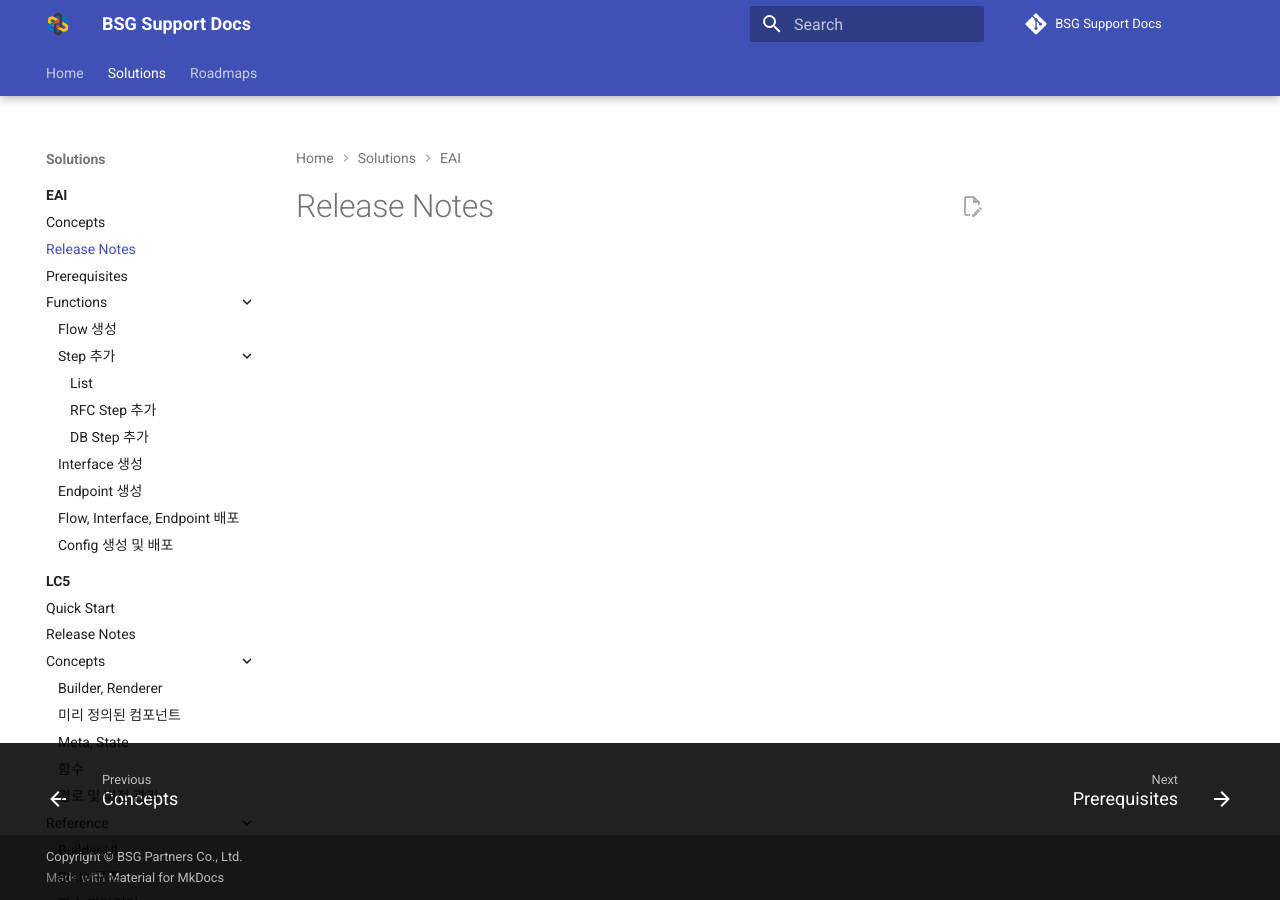
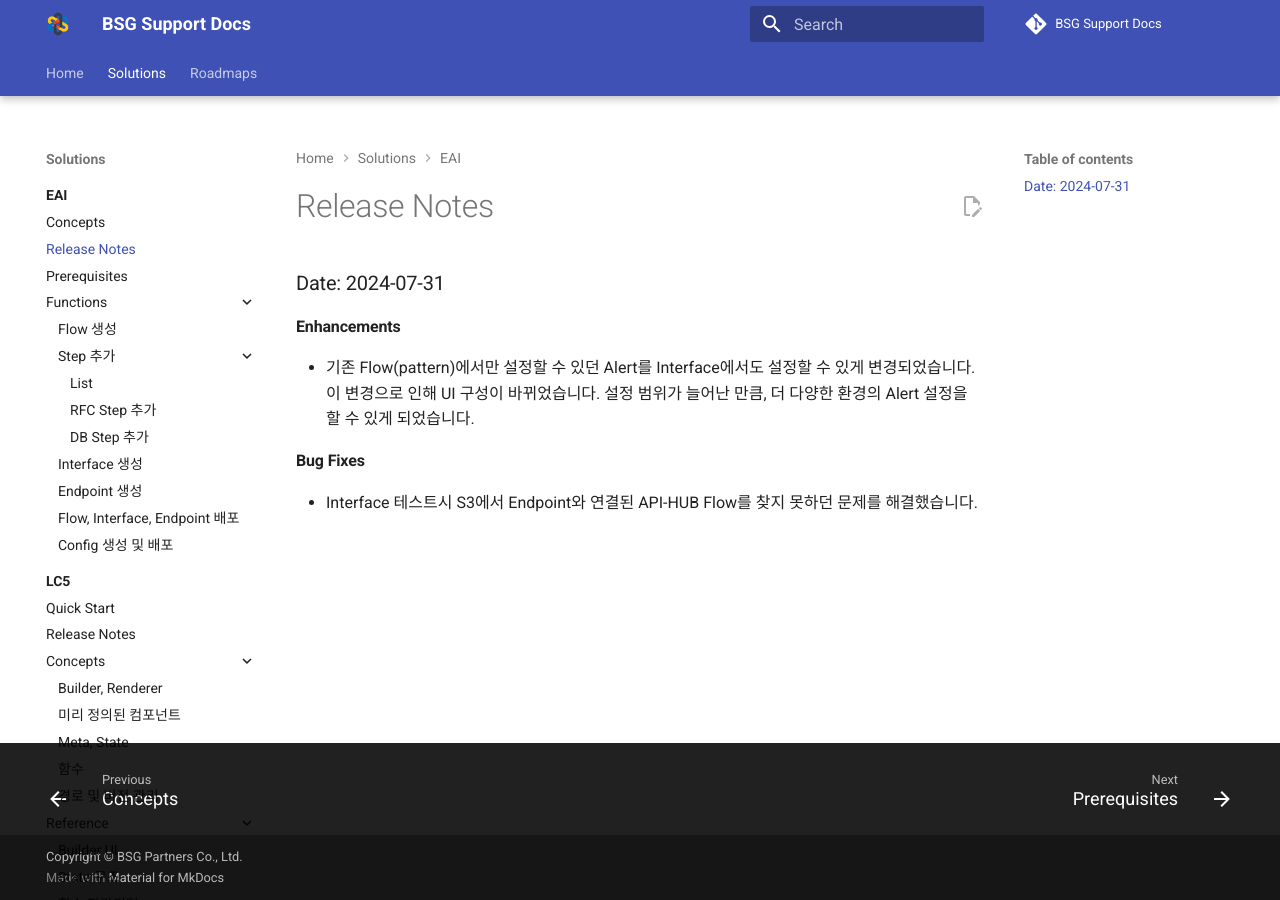
Before and after one commit to bsgp/docs, an MkDocs documentation site: the page built from docs/eai/release_notes.md, in a window 1280 px wide. Built offline with MkDocs 1.6.1 and Material for MkDocs 9.7.7, drawn with Linux system fonts in a browser that asks for light colours; comment, search, counter and statistics services are not loaded.

Commit message:
chore: update release notes

```diff
--- a/docs/eai/release_notes.md
+++ b/docs/eai/release_notes.md
@@ -30,3 +30,13 @@
 - Dependency 2: Description of the dependency.
 
 </p>
+
+### Date: 2024-07-31
+
+#### Enhancements
+
+- 기존 Flow(pattern)에서만 설정할 수 있던 Alert를 Interface에서도 설정할 수 있게 변경되었습니다. 이 변경으로 인해 UI 구성이 바뀌었습니다. 설정 범위가 늘어난 만큼, 더 다양한 환경의 Alert 설정을 할 수 있게 되었습니다.
+
+#### Bug Fixes
+
+- Interface 테스트시 S3에서 Endpoint와 연결된 API-HUB Flow를 찾지 못하던 문제를 해결했습니다.
```
